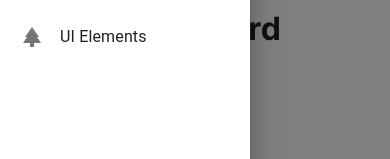
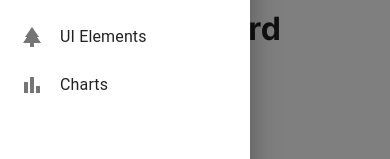
Before and after one commit to ravenanhq/admina, a Next.js app: page / in a window 390 px wide. Both pictures are taken after a click on the button 36 px from the left and 28 px from the top of the page. Shown: the part 209-368 px from the top of the page. Built offline with nearby package versions, Linux system fonts and the light colour scheme.

Commit message:
Charts menu icon added to responsive view

```diff
--- a/src/app/components/Header/Header.tsx
+++ b/src/app/components/Header/Header.tsx
@@ -18,6 +18,7 @@ import DashboardIcon from "@mui/icons-material/Dashboard";
 import EditIcon from "@mui/icons-material/Edit";
 import TableIcon from "@mui/icons-material/TableChart";
 import ParkIcon from "@mui/icons-material/Park";
+import BarChartIcon from '@mui/icons-material/BarChart';
 
 interface AppBarProps extends MuiAppBarProps {
   open?: boolean;
@@ -70,6 +71,7 @@ const Header: React.FC = () => {
     { label: "Forms", route: "/form" },
     { label: "Tables", route: "/table" },
     { label: "UI Elements", route: "/uielements" },
+    { label: "Charts", route: "/chart" },
   ];
   const list = () => (
     <Box
@@ -107,6 +109,7 @@ const Header: React.FC = () => {
                   {menuItem.label === "Forms" ? <EditIcon /> : ""}
                   {menuItem.label === "Tables" ? <TableIcon /> : ""}
                   {menuItem.label === "UI Elements" ? <ParkIcon /> : ""}
+                  {menuItem.label === "Charts" ? <BarChartIcon /> : ""}
                 </ListItemIcon>
                 <ListItemText
                   primary={menuItem.label}
```
Also changed, not shown: 1 other file (tests, documents, lock files or other folders).
